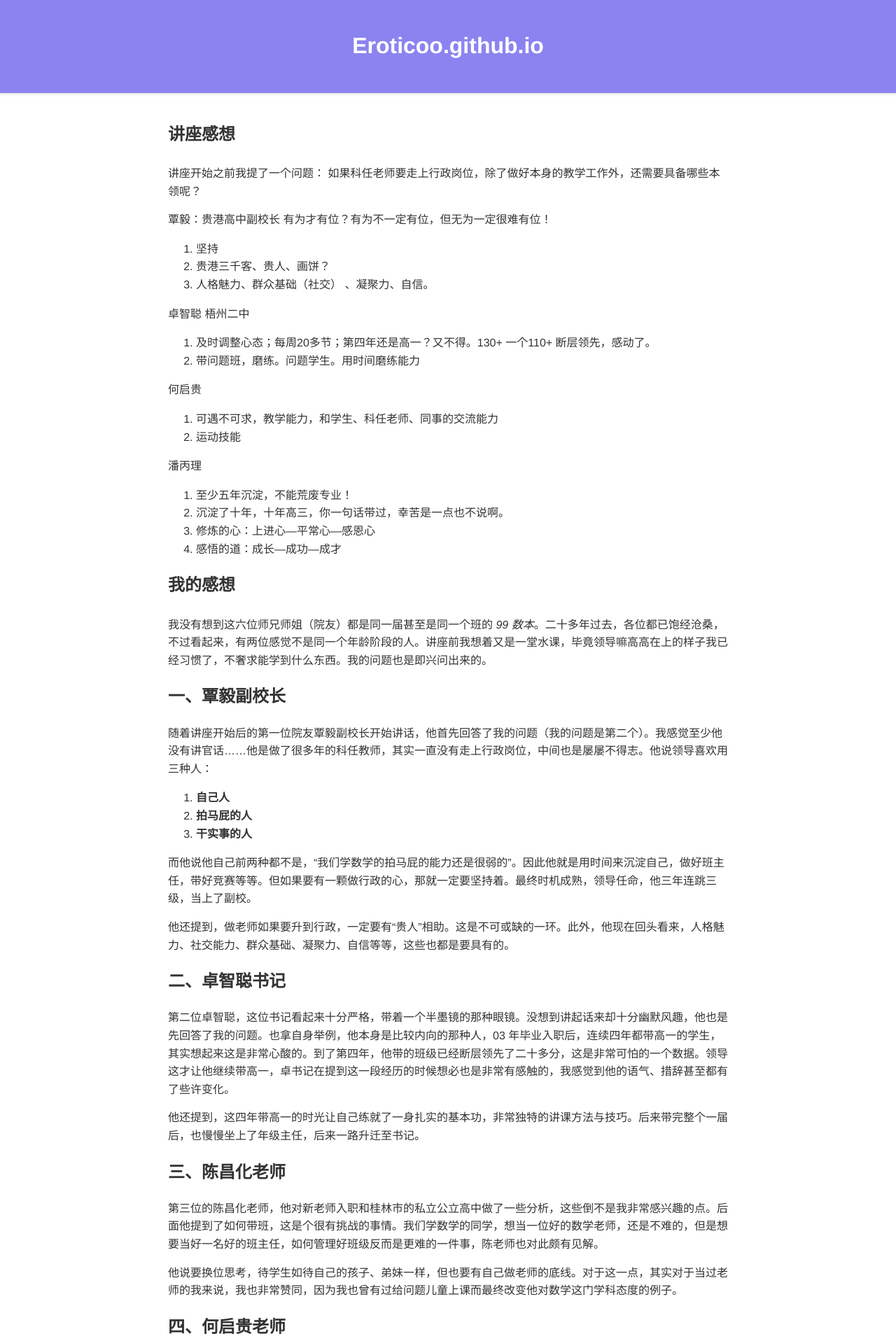
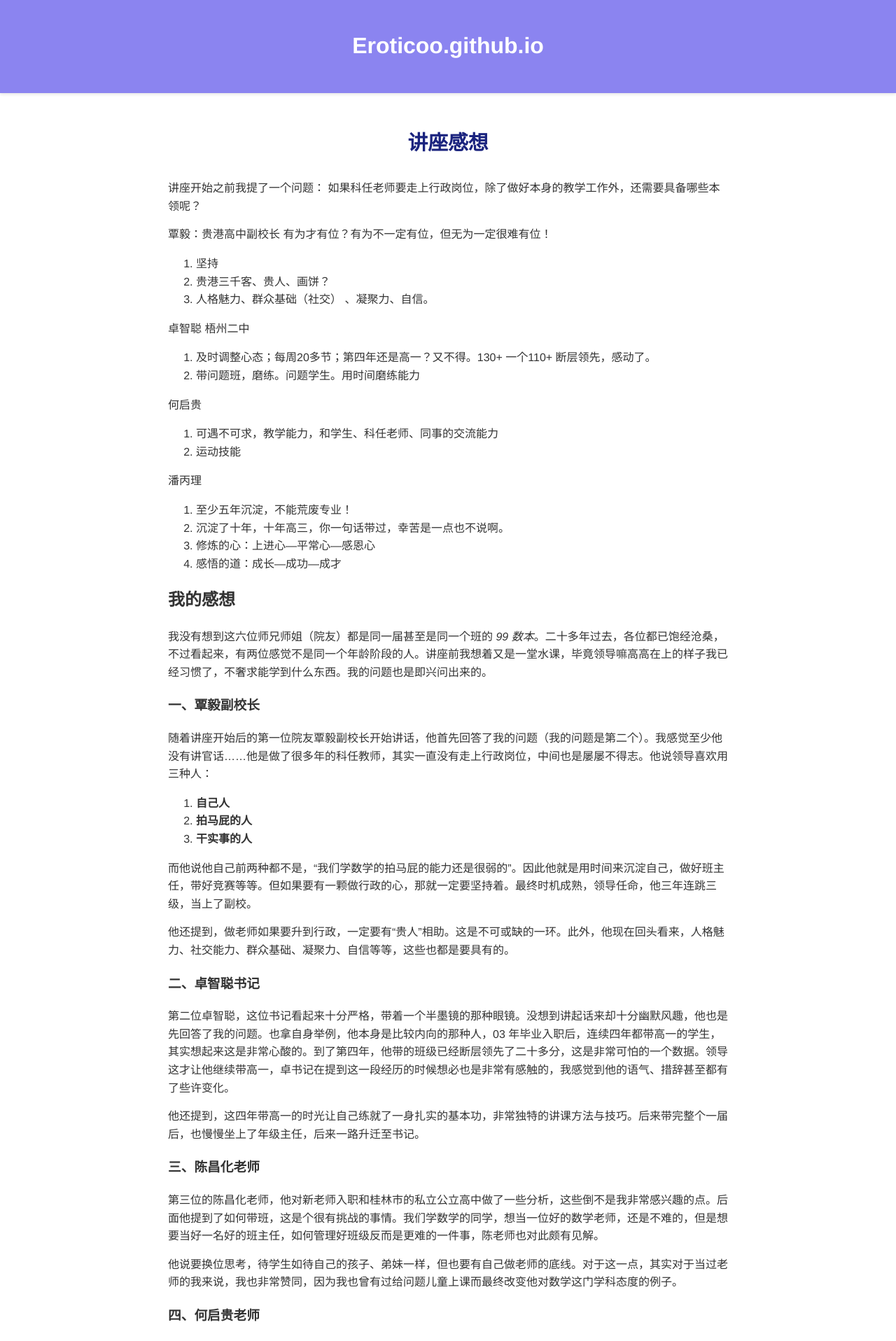
Before and after one commit to Eroticoo/Eroticoo.github.io, a Jekyll site: the page built from _posts/2024-11-23-讲座笔记.md, in a window 1280 px wide. Shown: the top 1916 px of the page at 70% size. Built offline with Jekyll 4.4.1, drawn with Linux system fonts in a browser that asks for light colours.

Commit message:
Initial commit

```diff
--- a/_layouts/default.html
+++ b/_layouts/default.html
@@ -8,20 +8,6 @@
     <script>
         mermaid.initialize({ startOnLoad: true });
     </script>
-    <style>
-        .post-content {
-            margin-bottom: 2.5em;
-            padding-bottom: 2.5em;
-            border-bottom: 2px solid #6464eb;
-        }
-        .post-content:last-child {
-            border-bottom: none;
-        }
-        .post-content h1 {
-            font-size: 1.5em;
-            margin-bottom: 1em;
-        }
-    </style>
 </head>
 <body>
     <header>
--- a/_posts/2024-11-23-讲座笔记.md
+++ b/_posts/2024-11-23-讲座笔记.md
@@ -29,11 +29,11 @@
 3. 修炼的心：上进心—平常心—感恩心
 4. 感悟的道：成长—成功—成才
 
-# 我的感想
+## 我的感想
 
 我没有想到这六位师兄师姐（院友）都是同一届甚至是同一个班的 *99 数本*。二十多年过去，各位都已饱经沧桑，不过看起来，有两位感觉不是同一个年龄阶段的人。讲座前我想着又是一堂水课，毕竟领导嘛高高在上的样子我已经习惯了，不奢求能学到什么东西。我的问题也是即兴问出来的。
 
-## 一、覃毅副校长
+### 一、覃毅副校长
 
 随着讲座开始后的第一位院友覃毅副校长开始讲话，他首先回答了我的问题（我的问题是第二个）。我感觉至少他没有讲官话......他是做了很多年的科任教师，其实一直没有走上行政岗位，中间也是屡屡不得志。他说领导喜欢用三种人：
 
@@ -45,25 +45,25 @@
 
 他还提到，做老师如果要升到行政，一定要有“贵人”相助。这是不可或缺的一环。此外，他现在回头看来，人格魅力、社交能力、群众基础、凝聚力、自信等等，这些也都是要具有的。
 
-## 二、卓智聪书记
+### 二、卓智聪书记
 
 第二位卓智聪，这位书记看起来十分严格，带着一个半墨镜的那种眼镜。没想到讲起话来却十分幽默风趣，他也是先回答了我的问题。也拿自身举例，他本身是比较内向的那种人，03 年毕业入职后，连续四年都带高一的学生，其实想起来这是非常心酸的。到了第四年，他带的班级已经断层领先了二十多分，这是非常可怕的一个数据。领导这才让他继续带高一，卓书记在提到这一段经历的时候想必也是非常有感触的，我感觉到他的语气、措辞甚至都有了些许变化。
 
 他还提到，这四年带高一的时光让自己练就了一身扎实的基本功，非常独特的讲课方法与技巧。后来带完整个一届后，也慢慢坐上了年级主任，后来一路升迁至书记。
 
-## 三、陈昌化老师
+### 三、陈昌化老师
 
 第三位的陈昌化老师，他对新老师入职和桂林市的私立公立高中做了一些分析，这些倒不是我非常感兴趣的点。后面他提到了如何带班，这是个很有挑战的事情。我们学数学的同学，想当一位好的数学老师，还是不难的，但是想要当好一名好的班主任，如何管理好班级反而是更难的一件事，陈老师也对此颇有见解。
 
 他说要换位思考，待学生如待自己的孩子、弟妹一样，但也要有自己做老师的底线。对于这一点，其实对于当过老师的我来说，我也非常赞同，因为我也曾有过给问题儿童上课而最终改变他对数学这门学科态度的例子。
 
-## 四、何启贵老师
+### 四、何启贵老师
 
 第四位何启贵老师关于这个问题，做了一个提醒。他说做行政是可遇而不可求的，对这件事不可着急，除了要做好本身的教学能力之外，还要锻炼和学生、科任老师、同事的交流能力。因为一旦要开始做行政，这都是将来必须要面对的问题。
 
 除此之外，何老师还提到年轻老师入职，最好是要有一些运动爱好，这样就可以很快融入到新的集体之中，和资深老师有更多交流的机会，很自然就会有更多的收获。而不是一下课就回到自己的住处，缺乏和周围老师的交流，就会错过很多提升自己的机会。
 
-## 五、潘丙理老师
+### 五、潘丙理老师
 
 最后，潘丙理老师也对我的问题作了言简意赅的回答：“五年沉淀、不能荒废专业”。他提到自己去到高中后，沉淀了十年，带了十年高三毕业班。当然他一两句话带过，可真正做过老师的人才能体会到，这之间的辛酸苦楚。十年高三、每一天都面临着不比毕业生小的压力，我想这也不是常人能够忍受的吧？当然这十年给他带来的收获也是不小的，最终他评上了“正高级职称”。作为老师来说，这条路已经到底啦，最终行政岗位也官至副校。
 
--- a/assets/css/style.css
+++ b/assets/css/style.css
@@ -28,6 +28,29 @@
     padding: 20px;
     max-width: 800px;
     margin: auto;
+}
+
+/* 文章内容样式 */
+.post-content {
+    margin-bottom: 3em;
+    padding-bottom: 3em;
+    border-bottom: 3px solid #e6e6fa;  /* 淡紫色，加粗的分隔线 */
+}
+
+/* 最后一篇文章不需要分隔线 */
+.post-content:last-child {
+    border-bottom: none;
+    margin-bottom: 0;
+    padding-bottom: 0;
+}
+
+/* 文章标题样式 */
+.post-content h1 {
+    text-align: center;
+    color: #1a237e;
+    font-size: 1.8em;  /* 稍微调小标题 */
+    margin: 1em 0;
+    font-weight: 600;
 }
 
 footer {
```
